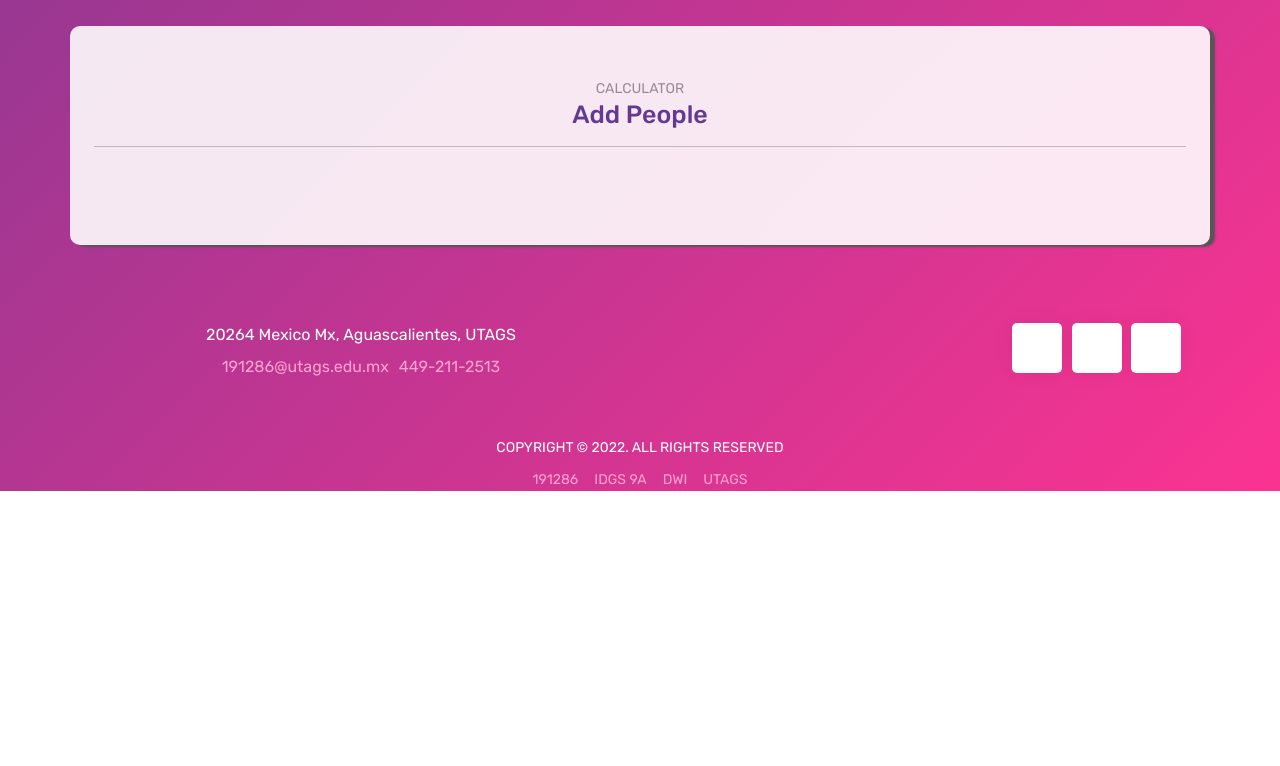
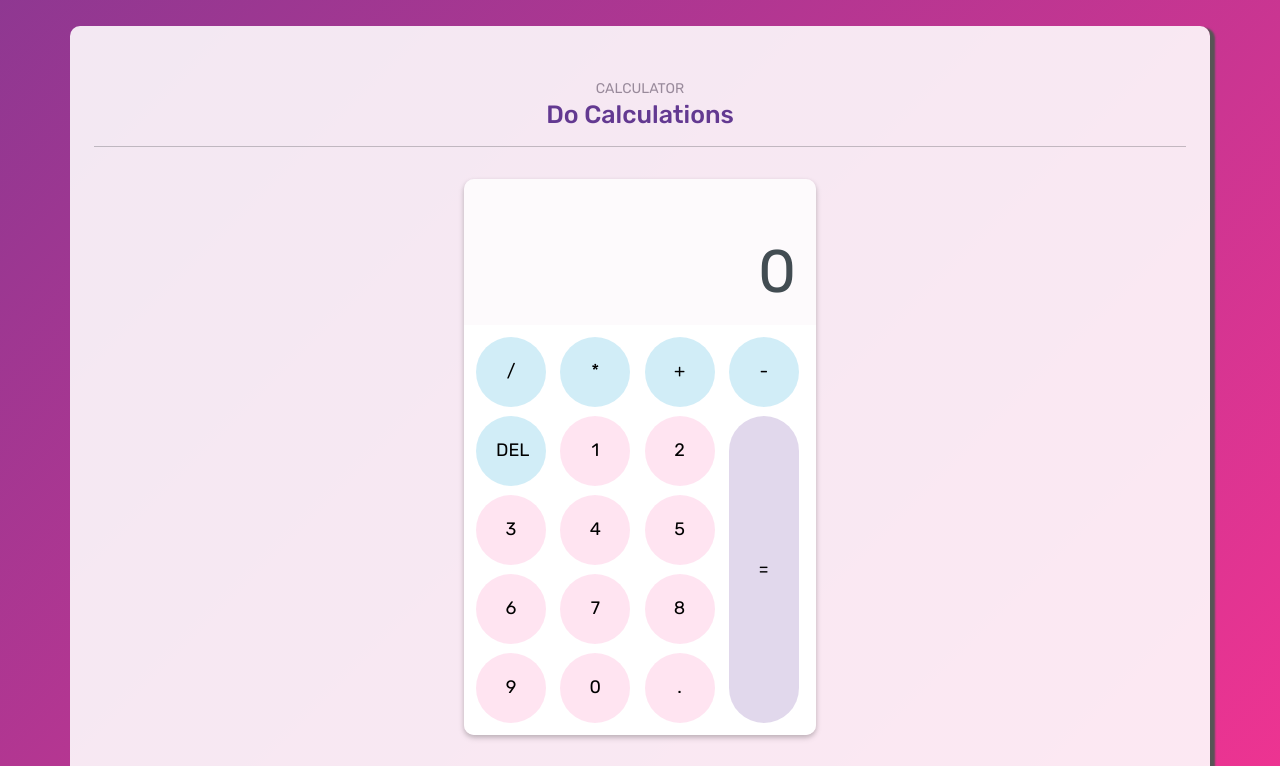
Before and after one commit to AlondraCordoba/counterReact, a React (Create React App) app: page / in a window 1280 px wide. Shown: the part 954-1720 px from the top of the page. Before the commit the page ends 1445 px from the top, so only its background shows below. Built offline with nearby package versions, Linux system fonts and the light colour scheme.

Commit message:
feat: Logic Calculator

```diff
--- a/src/App.css
+++ b/src/App.css
@@ -6,21 +6,22 @@
 
 .App {
   position: relative;
-  background-image: -moz-linear-gradient( 135deg, rgba(60, 8, 118, 0.8) 0%, rgba(250, 0, 118, 0.8) 100%) !important;
-  background-image: -webkit-linear-gradient( 135deg, rgba(60, 8, 118, 0.8) 0%, rgba(250, 0, 118, 0.8) 100%) !important;
-  background-image: -ms-linear-gradient( 135deg, rgba(60, 8, 118, 0.8) 0%, rgba(250, 0, 118, 0.8) 100%) !important;
-  background-image: linear-gradient( 135deg, rgba(60, 8, 118, 0.8) 0%, rgba(250, 0, 118, 0.8) 100%) !important;
+  background-image: -moz-linear-gradient(135deg, rgba(60, 8, 118, 0.8) 0%, rgba(250, 0, 118, 0.8) 100%) !important;
+  background-image: -webkit-linear-gradient(135deg, rgba(60, 8, 118, 0.8) 0%, rgba(250, 0, 118, 0.8) 100%) !important;
+  background-image: -ms-linear-gradient(135deg, rgba(60, 8, 118, 0.8) 0%, rgba(250, 0, 118, 0.8) 100%) !important;
+  background-image: linear-gradient(135deg, rgba(60, 8, 118, 0.8) 0%, rgba(250, 0, 118, 0.8) 100%) !important;
   /* background-color: #f6f7dd;
   background-image: -webkit-linear-gradient(146deg, #f6f7dd 0%, #decfac 15%, #c9ad7f 31%, #b5926d 64%, #a67c5b 80%, #6f4e37 100%);
   background-image: -ms-linear-gradient(146deg, #f6f7dd 0%, #decfac 15%, #c9ad7f 31%, #b5926d 64%, #a67c5b 80%, #6f4e37 100%);
   background-image: -ms-linear-gradient(146deg, #f6f7dd 0%, #decfac 15%, #c9ad7f 31%, #b5926d 64%, #a67c5b 80%, #6f4e37 100%);
   background-image: linear-gradient(146deg, #f6f7dd 0%, #decfac 15%, #c9ad7f 31%, #b5926d 64%, #a67c5b 80%, #6f4e37 100%); */
 }
-.fixed-top{
+
+.fixed-top {
   background: #f8f9fade !important;
 }
 
-.imgLogo{
+.imgLogo {
   width: 70px;
   height: 50px;
 }
@@ -117,21 +118,15 @@ p.lead {
 .nav-menu.is-scrolling,
 .nav-menu.menu-is-open {
   background-color: rgb(74, 13, 143);
-  background: -moz-linear-gradient(
-    135deg,
-    rgb(74, 13, 143) 0%,
-    rgb(250, 42, 143) 100%
-  );
-  background: -webkit-linear-gradient(
-    135deg,
-    rgb(74, 13, 143) 0%,
-    rgb(250, 42, 143) 100%
-  );
-  background: linear-gradient(
-    135deg,
-    rgb(74, 13, 143) 0%,
-    rgb(250, 42, 143) 100%
-  );
+  background: -moz-linear-gradient(135deg,
+      rgb(74, 13, 143) 0%,
+      rgb(250, 42, 143) 100%);
+  background: -webkit-linear-gradient(135deg,
+      rgb(74, 13, 143) 0%,
+      rgb(250, 42, 143) 100%);
+  background: linear-gradient(135deg,
+      rgb(74, 13, 143) 0%,
+      rgb(250, 42, 143) 100%);
   -webkit-box-shadow: 0px 5px 23px 0px rgba(0, 0, 0, 0.1);
   -moz-box-shadow: 0px 5px 23px 0px rgba(0, 0, 0, 0.1);
   box-shadow: 0px 5px 23px 0px rgba(0, 0, 0, 0.1);
@@ -152,7 +147,7 @@ p.lead {
     font-size: 14px;
   }
 
-  .navbar-nav > .nav-item > .nav-link.active:after {
+  .navbar-nav>.nav-item>.nav-link.active:after {
     content: "";
     border-bottom: 2px solid #cd99d4;
     left: 1rem;
@@ -178,17 +173,18 @@ p.lead {
   text-align: center;
   color: #fff;
 }
-.footer1{
+
+.footer1 {
   margin-top: 30px;
 }
 
-.borderSection1{
+.borderSection1 {
   border-radius: 10px;
   box-shadow: 5px 2px 2px rgb(87, 85, 85);
   background-color: rgba(255, 255, 255, 0.888);
 }
 
-.borderSection2{
+.borderSection2 {
   border-radius: 10px;
   box-shadow: 5px 2px 2px rgb(87, 85, 85);
   background-color: rgba(255, 255, 255, 0.888);
@@ -211,6 +207,75 @@ p.lead {
   .tagline {
     font-size: 18px;
   }
+}
+
+.calculator {
+  border-radius: 10px;
+  box-shadow: 0px 3px 6px 0px rgba(0, 0, 0, 0.15), 0px 2px 4px 0px rgba(0, 0, 0, 0.12);
+  margin-inline-start: auto;
+  margin-inline-end: auto;
+  margin-block-start: 2em;
+  max-inline-size: 22rem;
+  overflow: hidden;
+  color: hsl(202, 11%, 29%);
+}
+
+.display {
+  background: rgba(255, 255, 255, 0.805);
+  font-size: 60px;
+  padding-block-start: 3rem;
+  padding-block-end: 0.5rem;
+  padding-inline-end: 1.25rem;
+  text-align: end;
+}
+
+.display span {
+  font-size: 16px;
+  color: #888;
+}
+
+.calculatorButtons {
+  display: grid;
+  grid-template-columns: repeat(4, 1fr);
+  grid-gap: 1px;
+  background: hsl(255, 100%, 100%);
+  padding: 0.5rem;
+}
+
+.calculatorButton {
+  background: rgba(250, 42, 142, 0.127);
+  border: none;
+  padding-block-start: 1rem;
+  padding-block-end: 1rem;
+  padding-inline-end: 1.25rem;
+  padding-inline-start: 1.25rem;
+  font-size: 18px;
+  inline-size: 70px;
+  block-size: 70px;
+  margin: 0.25rem;
+  border-radius: 40px;
+}
+
+.calculatorButton:active,
+.calculatorButton:focus {
+  box-shadow: 0 0 8px 0 rgba(0, 0, 0, 0.3) inset;
+  outline: none;
+}
+
+.calculatorButtonOperator {
+  background: rgba(135, 207, 235, 0.384);
+}
+
+.calculatorButtonOperator:active {
+  box-shadow: 0 0 8px 0 rgba(0, 0, 0, 0.3) inset;
+  outline: none;
+}
+
+.calculatorButtonEnter {
+  grid-column: 4 / 5;
+  grid-row: 2 / span 4;
+  background: rgba(73, 15, 139, 0.159);
+  height: auto;
 }
 
 .social-icons {
@@ -243,9 +308,10 @@ p.lead {
   }
 }
 
-h3{
+h3 {
   font-size: 25px;
 }
+
 ol {
   counter-reset: li;
   list-style: none;
@@ -254,7 +320,8 @@ ol {
   padding: 0;
   margin-bottom: 4em;
 }
-.list a{
+
+.list a {
   position: relative;
   display: block;
   padding: .4em .4em .4em 2em;
@@ -268,19 +335,19 @@ ol {
   width: 35%;
 }
 
-.list a{
+.list a {
   background: rgba(255, 255, 255, 0.712);
 }
 
-.list a:hover{
+.list a:hover {
   background: rgba(247, 247, 247, 0.615);
 }
 
-.list a:hover:before{
+.list a:hover:before {
   transform: rotate(360deg);
 }
 
-.list a:before{
+.list a:before {
   content: counter(li);
   counter-increment: li;
   position: absolute;
--- a/src/App.jsx
+++ b/src/App.jsx
@@ -9,14 +9,12 @@ import Row from 'react-bootstrap/Row';
 import InputGroup from 'react-bootstrap/InputGroup';
 import Form from 'react-bootstrap/Form';
 import Button from 'react-bootstrap/Button';
-import Col from 'react-bootstrap/Col';
 
 import "./App.css";
 
 function App() {
   const [name, setName] = useState("");
   const [lastName, setLastname] = useState("");
-
   const [people, setPeople] = useState([
     {
       name: "Alondra",
@@ -28,22 +26,78 @@ function App() {
     },
   ]);
 
+  const [calculation, setCalculation] = useState("");
+  const [response, setRepsonse] = useState("");
+  const operators = ['/', '*', '+','-', '.'];
+
+  const generateDigits = () => {
+    const digits = [];
+    for (let i = 1; i < 10; i++){
+      digits.push(
+        <button
+          onClick={() => updateCalculation(i.toString())}
+          key={i}
+          className="calculatorButton"
+        >
+          {i}
+        </button>
+      );
+    }
+    return digits
+  }
+
+  const updateCalculation = value =>{
+    if (
+      (operators.includes(value) && calculation === "") ||
+      (operators.includes(value) && operators.includes(calculation.slice(-1)))
+    ) {
+      return;
+    }
+      setCalculation(calculation + value);
+
+    if(!operators.includes(value)){
+      setRepsonse(eval(calculation + value).toString());
+    }
+  }
+  const calculate = () => {
+    if(calculation == ''){ return; }
+    setCalculation(eval(calculation).toString());
+  }
+  const deleteDigit = () => {
+    if(calculation == ''){ return; }
+    const value = calculation.slice(0,-1);
+    setCalculation(value);
+  }
+
   return (
-    <div className="App" data-spy="scroll" data-target="#navbar" data-offset="30">
+    <div
+      className="App"
+      data-spy="scroll"
+      data-target="#navbar"
+      data-offset="30"
+    >
       <Navbar fixed="top" className="navbar">
         <Container>
           <Row>
             <Container className="col-md-12">
-              <Navbar.Brand href="#" className="textbrand"><img src={logo} className="img-fluid imgLogo" alt="logo" /></Navbar.Brand>
+              <Navbar.Brand href="#" className="textbrand">
+                <img src={logo} className="img-fluid imgLogo" alt="logo" />
+              </Navbar.Brand>
             </Container>
           </Row>
           <Navbar.Toggle />
           <Navbar.Collapse className="justify-content-end">
             <Navbar.Text className="navbar-nav">
               <Nav className="me-auto nav-item">
-                <Nav.Link className="nav-link" href="#home">HOME</Nav.Link>
-                <Nav.Link className="nav-link" href="#people">PEOPLE</Nav.Link>
-                <Nav.Link className="nav-link" href="#calculator">CALCULATOR</Nav.Link>
+                <Nav.Link className="nav-link" href="#home">
+                  HOME
+                </Nav.Link>
+                <Nav.Link className="nav-link" href="#people">
+                  PEOPLE
+                </Nav.Link>
+                <Nav.Link className="nav-link" href="#calculator">
+                  CALCULATOR
+                </Nav.Link>
               </Nav>
             </Navbar.Text>
           </Navbar.Collapse>
@@ -51,12 +105,19 @@ function App() {
       </Navbar>
 
       <Container className="bg-gradient header" id="home">
-        <br/> <br/><br/>
+        <br /> <br />
+        <br />
         <Container className="container mt-5">
-            <h1 style={{fontWeight: 'bold'}}>React Practice</h1>
+          <h1 style={{ fontWeight: "bold" }}>React Practice</h1>
           <p className="tagline">Integral Web Development</p>
           <p className="tagline">Wendy Alondra Cordoba Esparza</p>
-            <br/><br/><br/><br/><br/><br/><br/>
+          <br />
+          <br />
+          <br />
+          <br />
+          <br />
+          <br />
+          <br />
         </Container>
       </Container>
 
@@ -66,15 +127,15 @@ function App() {
             <small>PEOPLE</small>
             <h3>Add People</h3>
             <hr></hr>
-               <Container  className="justify-content-center">
+            <Container className="justify-content-center">
               <Form>
                 <InputGroup className="mb-2">
                   <Form.Control
                     aria-label="First name"
                     className="col-3"
                     controlid="validationCustom01"
-                        style={{marginRight: '5px'}}
-                        placeholder="Name"
+                    style={{ marginRight: "5px" }}
+                    placeholder="First name"
                     type="text"
                     name="name"
                     required
@@ -108,7 +169,9 @@ function App() {
               <br />
               <ol className="list">
                 {people.map((person, idx) => (
-                      <li id={idx}><a href="">{`${person.name} ${person.lastName}`}</a></li>
+                  <li id={idx}>
+                    <a href="">{`${person.name} ${person.lastName}`}</a>
+                  </li>
                 ))}
               </ol>
             </Container>
@@ -120,33 +183,65 @@ function App() {
         <Container className="container">
           <Container className="section-title">
             <small>CALCULATOR</small>
-                <h3>Add People</h3>
+            <h3>Do Calculations</h3>
             <hr></hr>
+            <Container className="containerCalculator">
+              <div className="calculator">
+                <div className="display">
+                  {response ? <span>{response}</span> : ''}&nbsp;{calculation || "0"}
+                </div>
+                <div className="calculatorButtons">
+                  <button className="calculatorButton calculatorButtonOperator" onClick={() => updateCalculation('/')}>/</button>
+                  <button className="calculatorButton calculatorButtonOperator" onClick={() => updateCalculation('*')}>*</button>
+                  <button className="calculatorButton calculatorButtonOperator" onClick={() => updateCalculation('+')}>+</button>
+                  <button className="calculatorButton calculatorButtonOperator" onClick={() => updateCalculation('-')}>-</button>
+                  <button className="calculatorButton calculatorButtonOperator" onClick={deleteDigit}>DEL</button>
+                  { generateDigits() }
+                  <button className="calculatorButton" onClick={() => updateCalculation('0')}>0</button>
+                  <button className="calculatorButton" onClick={() => updateCalculation('.')}>.</button>
+                  <button className="calculatorButton calculatorButtonEnter" onClick={calculate}>=</button>
+                </div>
+              </div>
+            </Container>
           </Container>
         </Container>
       </Container>
 
-      <Container className="light-bg py-5 footer1"  id="footer">
+      <Container className="light-bg py-5 footer1" id="footer">
         <div className="container">
           <div className="row">
             <div className="col-lg-6 text-center text-lg-left">
-                    <p className="mb-2 text-white"> <span className="ti-location-pin mr-2"></span> 20264 Mexico Mx, Aguascalientes, UTAGS</p>
+              <p className="mb-2 text-white">
+                {" "}
+                <span className="ti-location-pin mr-2"></span> 20264 Mexico Mx,
+                Aguascalientes, UTAGS
+              </p>
               <div className=" d-block d-sm-inline-block">
-                        <p className="mb-2" style={{marginRight:'10px'}}>
-                            <span className="ti-email mr-2"></span> <a className="mr-4" href="#">191286@utags.edu.mx</a>
+                <p className="mb-2" style={{ marginRight: "10px" }}>
+                  <span className="ti-email mr-2"></span>{" "}
+                  <a className="mr-4" href="#">
+                    191286@utags.edu.mx
+                  </a>
                 </p>
               </div>
               <div className="d-block d-sm-inline-block">
                 <p className="mb-0">
-                            <span className="ti-headphone-alt mr-2"></span> <a href="#">449-211-2513</a>
+                  <span className="ti-headphone-alt mr-2"></span>{" "}
+                  <a href="#">449-211-2513</a>
                 </p>
               </div>
             </div>
             <div className="col-lg-6">
               <div className="social-icons">
-                        <a href="#"><span className="ti-facebook"></span></a>
-                        <a href="#"><span className="ti-twitter-alt"></span></a>
-                        <a href="#"><span className="ti-instagram"></span></a>
+                <a href="#">
+                  <span className="ti-facebook"></span>
+                </a>
+                <a href="#">
+                  <span className="ti-twitter-alt"></span>
+                </a>
+                <a href="#">
+                  <span className="ti-instagram"></span>
+                </a>
               </div>
             </div>
           </div>
@@ -154,15 +249,26 @@ function App() {
       </Container>
 
       <footer className="text-center">
-        <p className="mb-2"><small  className="text-white">COPYRIGHT © 2022. ALL RIGHTS RESERVED</small></p>
+        <p className="mb-2">
+          <small className="text-white">
+            COPYRIGHT © 2022. ALL RIGHTS RESERVED
+          </small>
+        </p>
         <small>
-            <a href="#" className="m-2">191286</a>
-            <a href="#" className="m-2">IDGS 9A</a>
-            <a href="#" className="m-2">DWI</a>
-            <a href="#" className="m-2">UTAGS</a>
+          <a href="#" className="m-2">
+            191286
+          </a>
+          <a href="#" className="m-2">
+            IDGS 9A
+          </a>
+          <a href="#" className="m-2">
+            DWI
+          </a>
+          <a href="#" className="m-2">
+            UTAGS
+          </a>
         </small>
       </footer>
-
     </div>
   );
 }
```
Lines whose indentation alone changed are shown as unchanged.
